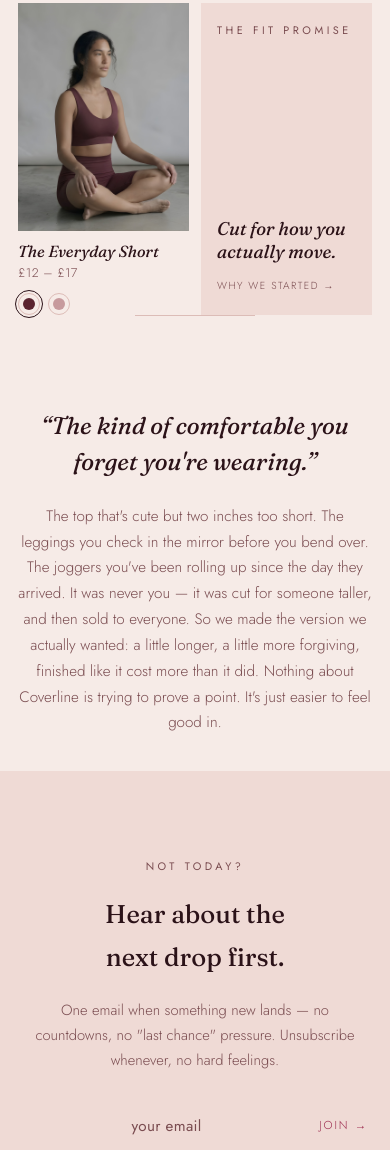
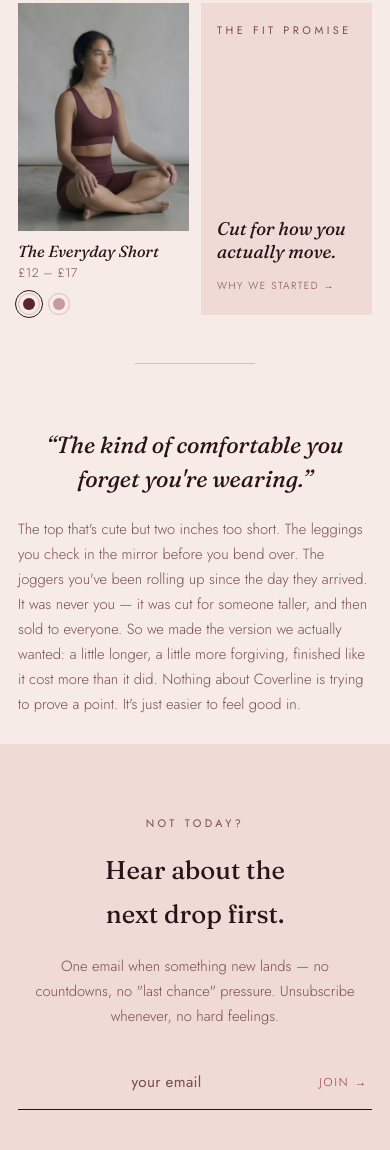
Before and after one commit to AlmontaserAhmed/coverline-store, a plain HTML site: page index.html in a window 390 px wide. Shown: the part 1345-2495 px from the top of the page. Drawn offline with Linux system fonts and the light colour scheme.

Commit message:
Round 3 polish: space under the grid, left-aligned story copy on phone

```diff
--- a/assets/style.css
+++ b/assets/style.css
@@ -462,3 +462,13 @@ button.submit{
   /* keep the buy button reachable while reading the PDP */
   .pdp-add{ position:sticky; bottom:0; z-index:5; background:var(--paper); padding:12px 0 14px; margin-top:16px; box-shadow:0 -12px 18px -14px rgba(0,0,0,.45); }
 }
+
+/* ---------- Round 3 (12 Sep 2026): breathing room + readable story on phone ---------- */
+.shop + hr.rule{ margin-top:72px; }
+@media (max-width:560px){
+  .shop + hr.rule{ margin-top:48px; }
+  .statement{ padding:64px 0 12px!important; }
+  .statement blockquote{ font-size:1.45rem!important; }
+  .statement p{ text-align:left; font-size:.92rem!important; margin-top:20px!important; }
+  .access{ padding:64px 0 80px; }
+}
```
